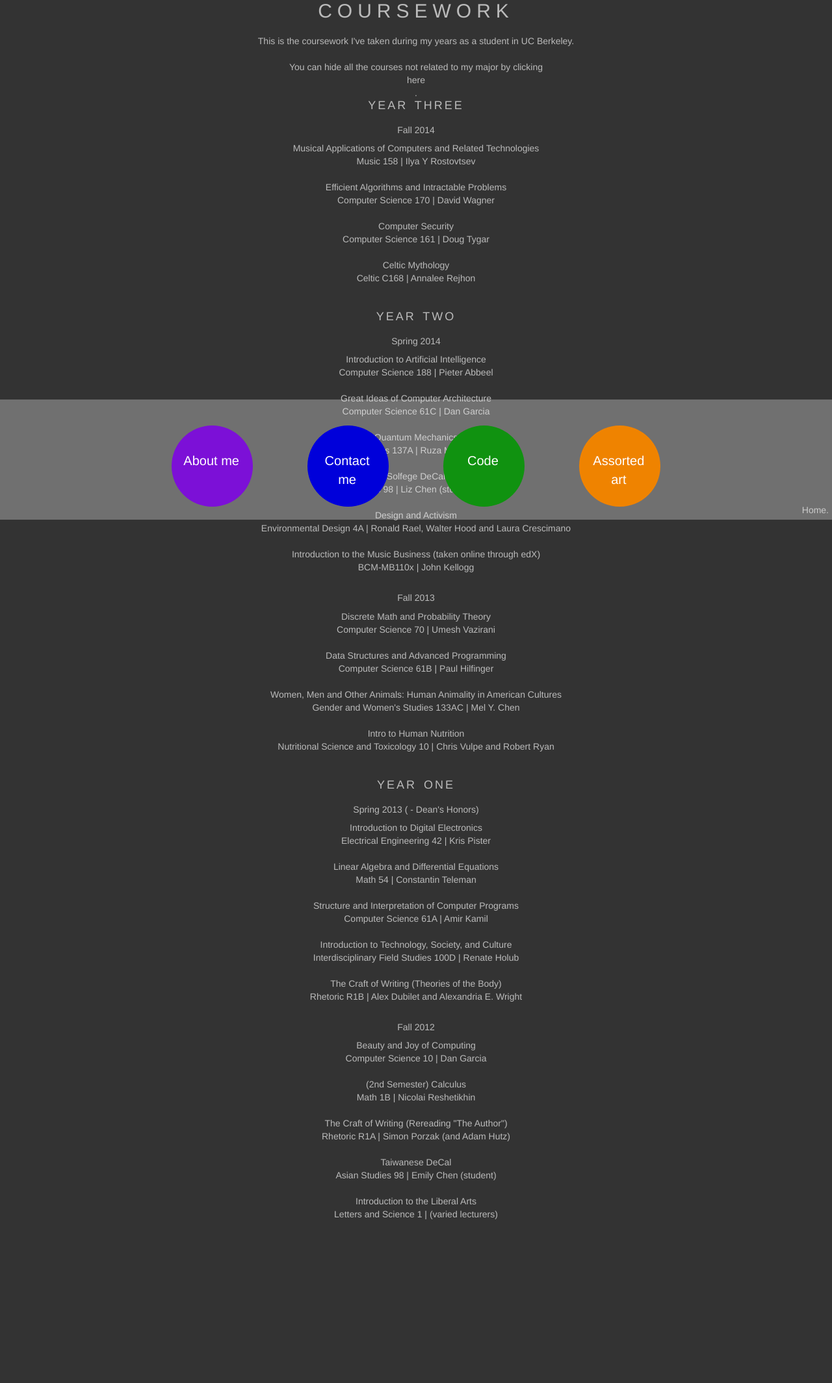
After one commit to LiMina/mina-online, a PHP site: page /php/coursework.php in a window 1280 px wide. The commit adds this page. Shown: the whole page at 65% size. Run offline with PHP 8.4, Linux system fonts and the light colour scheme.

Commit message:
Added in resume, coursework, and some news articles.

```diff
--- /dev/null
+++ b/js/class-toggle.js
@@ -0,0 +1,5 @@
+$( document ).ready( function() {
+	$("#class-toggle").click( function() {
+		$(".other").toggle();
+	})
+});
--- a/js/nav-pulse.js
+++ b/js/nav-pulse.js
@@ -2,7 +2,6 @@ $( document ).ready( function() {
 	$(".p-link").click( function() {
 		var $num = $(".p-link").index(this);
 		var $select = $(".pulse:eq(" + $num + ")");
-		console.log($num);
 		$select.siblings(".select").animate({marginBottom: "-=20px"}, "slow").removeClass("select");
 		if ( !$select.hasClass('select') )
 		{
--- /dev/null
+++ b/php/coursework.php
@@ -0,0 +1,136 @@
+<!DOCTYPE html>
+<html lang="en-US">
+<head>
+
+	<title>MINA LI</title>
+
+	<meta name = "Mina Li" content= "Classes I've taken during my time in University of California, Berkeley." />
+	<meta charset="utf-8">
+
+</head>
+
+<?php include('sources-sub.php'); ?>
+
+<body>
+<div class="content">
+<div id="me-subpage">
+	<h2>Coursework</h2>
+	This is the coursework I've taken during my years as a student in UC Berkeley. <br /><br />
+
+	<div id="floater">
+		You can hide all the courses not related to my major by clicking <div id="class-toggle">here</div>.
+	</div>
+
+	<h4>Year Three</h4>
+	<!-- Fall 2014 -->
+	<h5>Fall 2014</h5>
+	<div class="relevant">
+		<div class="class-title">Musical Applications of Computers and Related Technologies</div>
+		Music 158 | Ilya Y Rostovtsev<br /><br />
+
+		<div class="class-title">Efficient Algorithms and Intractable Problems</div>
+		Computer Science 170 |  David Wagner<br /><br />
+
+		<div class="class-title">Computer Security</div>
+		Computer Science 161 | Doug Tygar<br /><br />
+	</div>
+	<div class="other">
+		<div class="class-title">Celtic Mythology</div>
+		Celtic C168 | Annalee Rejhon<br /><br />
+	</div>
+	<br />
+
+	<h4>Year Two</h4>
+	<!-- Spring 2014 -->
+	<h5>Spring 2014</h5>
+	<div class="relevant">
+		<div class="class-title">Introduction to Artificial Intelligence</div>
+		Computer Science 188 | Pieter Abbeel<br /><br />
+
+		<div class="class-title">Great Ideas of Computer Architecture</div>
+		Computer Science 61C | Dan Garcia<br /><br />
+
+		<div class="class-title">Quantum Mechanics</div>
+		Physics 137A | Ruza Markov<br /><br />
+	</div>
+	<div class="other">
+		<div class="class-title">Solfege DeCal</div>
+		Music 98 | Liz Chen (student)<br /><br />
+
+		<div class="class-title">Design and Activism</div>
+		Environmental Design 4A | Ronald Rael, Walter Hood and Laura Crescimano <br /><br />
+
+		<div class="class-title">Introduction to the Music Business (taken online through edX)</div>
+		BCM-MB110x | John Kellogg <br /><br />
+	</div>
+	<!-- Fall 2013 -->
+	<h5>Fall 2013</h5>
+	<div class="relevant">
+		<div class="class-title">Discrete Math and Probability Theory</div>
+		Computer Science 70 | Umesh Vazirani<br /><br />
+
+		<div class="class-title">Data Structures and Advanced Programming</div>
+		Computer Science 61B |  Paul Hilfinger<br /><br />
+	</div>
+	<div class="other">
+		<div class="class-title">Women, Men and Other Animals: Human Animality in American Cultures</div>
+		Gender and Women's Studies 133AC | Mel Y. Chen<br /><br />
+
+		<div class="class-title">Intro to Human Nutrition</div>
+		Nutritional Science and Toxicology 10 | Chris Vulpe and Robert Ryan <br /><br />
+	</div>
+	<br />
+
+	<h4>Year One</h4>
+	<!-- Spring 2013 -->
+	<h5>Spring 2013 ( - Dean's Honors)</h5>
+	<div class="relevant">
+		<div class="class-title">Introduction to Digital Electronics</div>
+		Electrical Engineering 42 | Kris Pister<br /><br />
+
+		<div class="class-title">Linear Algebra and Differential Equations</div>
+		Math 54 | Constantin Teleman<br /><br />
+
+		<div class="class-title">Structure and Interpretation of Computer Programs</div>
+		Computer Science 61A | Amir Kamil<br /><br />
+	</div>
+	<div class="other">
+		<div class="class-title">Introduction to Technology, Society, and Culture</div>
+		Interdisciplinary Field Studies 100D | Renate Holub<br /><br />
+
+		<div class="class-title">The Craft of Writing (Theories of the Body)</div>
+		Rhetoric R1B | Alex Dubilet and Alexandria E. Wright <br /><br />
+	</div>
+	<!--Fall 2012 -->
+	<h5>Fall 2012</h5>
+	<div class="relevant">
+		<div class="class-title">Beauty and Joy of Computing</div>
+		Computer Science 10 | Dan Garcia<br /><br />
+
+		<div class="class-title">(2nd Semester) Calculus</div>
+		Math 1B | Nicolai Reshetikhin<br /><br />
+	</div>
+	<div class="other">
+		<div class="class-title">The Craft of Writing (Rereading "The Author")</div>
+		Rhetoric R1A | Simon Porzak (and Adam Hutz)<br /><br />
+
+		<div class="class-title">Taiwanese DeCal</div>
+		Asian Studies 98 | Emily Chen (student)<br /><br />
+
+		<div class="class-title">Introduction to the Liberal Arts</div>
+		Letters and Science 1 | (varied lecturers)
+	</div>
+</div>
+</div>
+<footer>
+		<ul>
+			<li class="pulse"><a class="p-link" href="../index.php#about-me"><div>About me</div></a></li>
+			<li class="pulse"><a class="p-link" href="../index.php#contact-me"><div>Contact me</div></a></li>
+			<li class="pulse"><a class="p-link" href="../index.php#code"><div>Code</div></a></li>
+			<li class="pulse"><a class="p-link" href="../index.php#art"><div>Assorted art</div></a></li>
+		</ul>
+		<div id="home"><a class="home" href="#home">Home.</a></div>
+	</footer>
+
+</body>
+</html>
--- /dev/null
+++ b/php/sources-sub.php
@@ -0,0 +1,11 @@
+<script type="text/javascript" src="../js/jquery-1.11.1.js"></script>
+<script type="text/javascript" src="../js/bootstrap.js"></script>
+
+<link type = "text/css" rel="stylesheet" href="../css/bootstrap.css" />
+
+<link type = "text/css" rel="stylesheet" href='../css/stylesheet.css' />
+<link type = "text/css" rel='stylesheet' media='screen and (min-width: 901px) and (max-width: 2000px)' href='../css/stylesheet-l.css' />
+<link type = "text/css" rel='stylesheet' media='screen and (min-width: 701px) and (max-width: 900px)' href='../css/stylesheet-m.css' />
+
+<script type="text/javascript" media='screen and (min-width:901px) and (max-width: 1300px)' src="../js/nav-pulse.js"></script>
+<script type="text/javascript" src="../js/class-toggle.js"></script>
```
Also changed, not shown: index.php (+7 -3 lines), php/news.php (+31 -26 lines), 1 other file.
